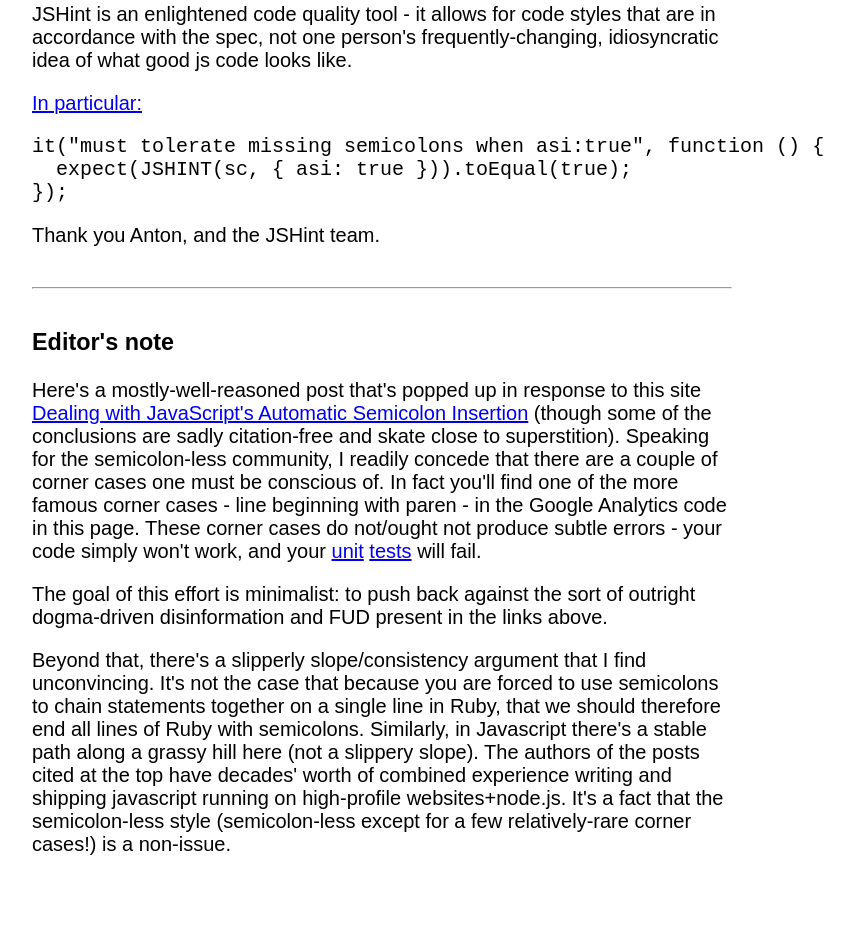
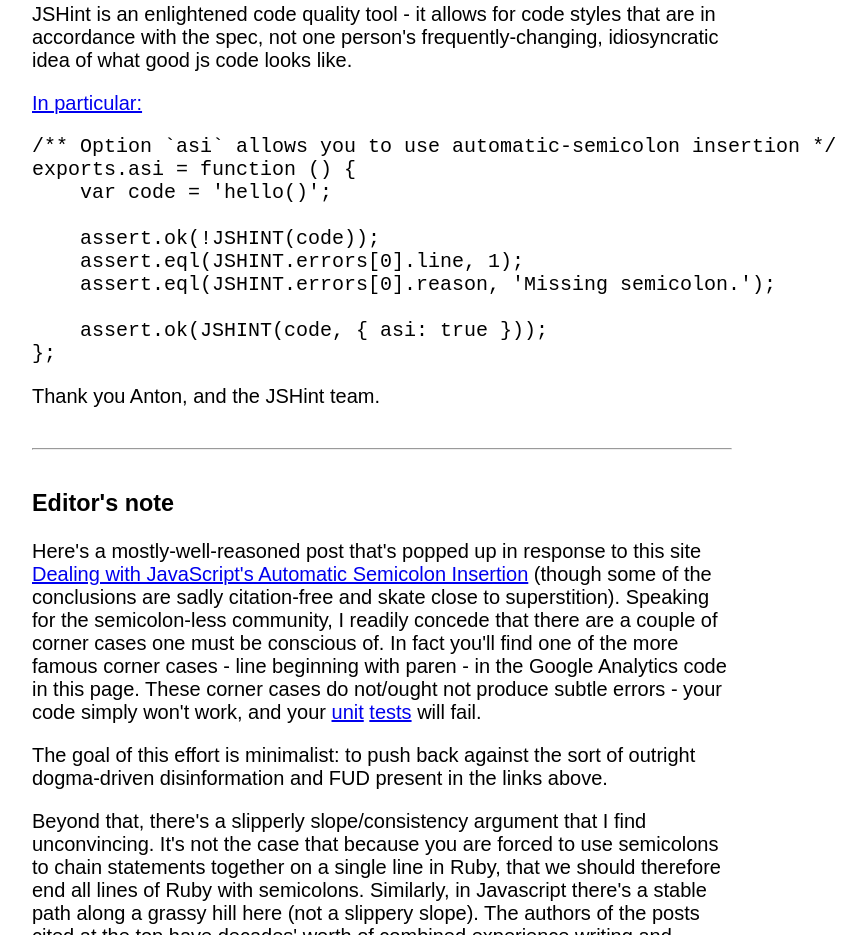
Before and after one commit to aresemicolonsnecessaryinjavascript/aresemicolonsnecessaryinjavascript.github.com, a plain HTML site: page index.html in a window 1280 px wide. Shown: the part 3400-4335 px from the top of the page, without its empty margins (258-1124 px from the left). Before the commit the page ends 4276 px from the top, so only its background shows below. Drawn offline with Linux system fonts and the light colour scheme.

Commit message:
jshint update

```diff
--- a/index.html
+++ b/index.html
@@ -100,12 +100,19 @@ Yes, I'm using automatic semi-colon insertion.
 
 <p>JSHint is an enlightened code quality tool - it allows for code styles that are in accordance with the spec, not one person's frequently-changing, idiosyncratic idea of what good js code looks like.</p>
 
-<a href="https://github.com/jshint/jshint/blob/master/tests/jshint.js">In particular:</a>
+<a href="https://github.com/jshint/jshint/blob/master/tests/options.js#L153">In particular:</a>
 
 <pre>
-it("must tolerate missing semicolons when asi:true", function () {
-  expect(JSHINT(sc, { asi: true })).toEqual(true);
-});
+/** Option `asi` allows you to use automatic-semicolon insertion */
+exports.asi = function () {
+    var code = 'hello()';
+
+    assert.ok(!JSHINT(code));
+    assert.eql(JSHINT.errors[0].line, 1);
+    assert.eql(JSHINT.errors[0].reason, 'Missing semicolon.');
+
+    assert.ok(JSHINT(code, { asi: true }));
+};
 </pre>
 
 Thank you Anton, and the JSHint team.
```
